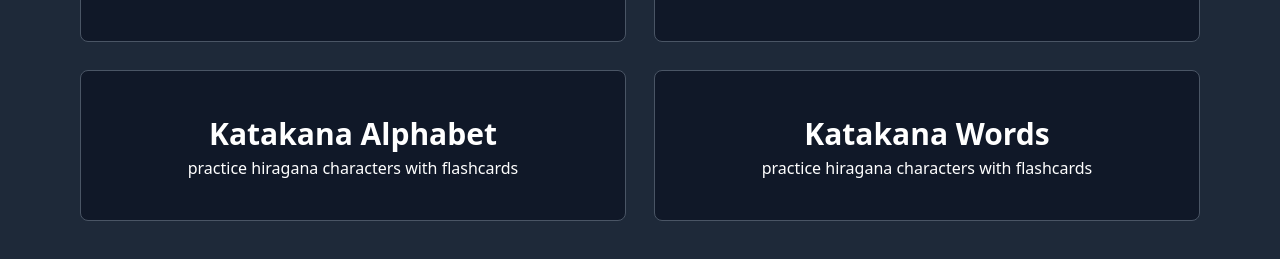
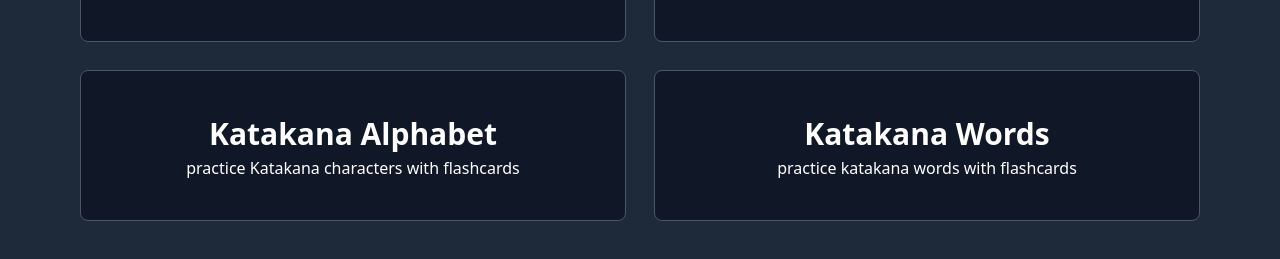
Before and after one commit to AngelMoreno24/Japanese-FlashCards, a React app in the folder frontend/: page / in a window 1280 px wide. Shown: the part 289-548 px from the top of the page. Built offline with nearby package versions, Linux system fonts and the light colour scheme; the HTML template or start-up script is replaced by a standard one.

Commit message:
added routing to home page

```diff
--- a/frontend/src/pages/Home.jsx
+++ b/frontend/src/pages/Home.jsx
@@ -1,4 +1,5 @@
 import React from 'react'
+import { Link, Outlet } from "react-router-dom";
 
 const Home = () => {
 
@@ -6,35 +7,47 @@ const Home = () => {
 
       <div className=' p-10 content-center grid grid-cols-2 grid-rows-3 gap-7'>
 
-        <div className='bg-gray-900  text-center border-1 rounded-lg border-gray-600 w-full h-auto p-10 hover:bg-gray-950 hover:border-gray-700 '>
-
+        <Link
+            to="/hiragana"
+            className='bg-gray-900  text-center border-1 rounded-lg border-gray-600 w-full h-auto p-10 hover:bg-gray-950 hover:border-gray-700 '
+        >
             <h1 className=" text-[30px] font-bold ">
             Hiragana Alphabet
             </h1>
             <p className=''>practice hiragana characters with flashcards</p>
-        </div>
+        </Link>
 
-        <div className='bg-gray-900  text-center border-1 rounded-lg border-gray-600 w-full h-auto p-10'>
+        <Link
+            to="/hiraganawords"
+            className='bg-gray-900  text-center border-1 rounded-lg border-gray-600 w-full h-auto p-10 hover:bg-gray-950 hover:border-gray-700 '
+        >
 
             <h1 className=" text-[30px] font-bold ">
             Hiragana Words
             </h1>
             <p className=''>practice hiragana words with flashcards</p>
-        </div>
-        <div className='bg-gray-900  text-center border-1 rounded-lg border-gray-600 w-full h-auto p-10'>
+        </Link>
+
+        <Link
+            to="/katakana"
+            className='bg-gray-900  text-center border-1 rounded-lg border-gray-600 w-full h-auto p-10 hover:bg-gray-950 hover:border-gray-700 '
+        >
 
             <h1 className=" text-[30px] font-bold ">
             Katakana Alphabet
             </h1>
-            <p className=''>practice hiragana characters with flashcards</p>
-        </div>
-        <div className='bg-gray-900  text-center border-1 rounded-lg border-gray-600 w-full h-auto p-10 '>
+            <p className=''>practice Katakana characters with flashcards</p>
+        </Link>
+        <Link
+            to="/katakanawords"
+            className='bg-gray-900  text-center border-1 rounded-lg border-gray-600 w-full h-auto p-10 hover:bg-gray-950 hover:border-gray-700 '
+        >
 
             <h1 className=" text-[30px] font-bold ">
             Katakana Words
             </h1>
-            <p className=''>practice hiragana characters with flashcards</p>
-        </div>
+            <p className=''>practice katakana words with flashcards</p>
+        </Link>
 
       </div>
 
```
